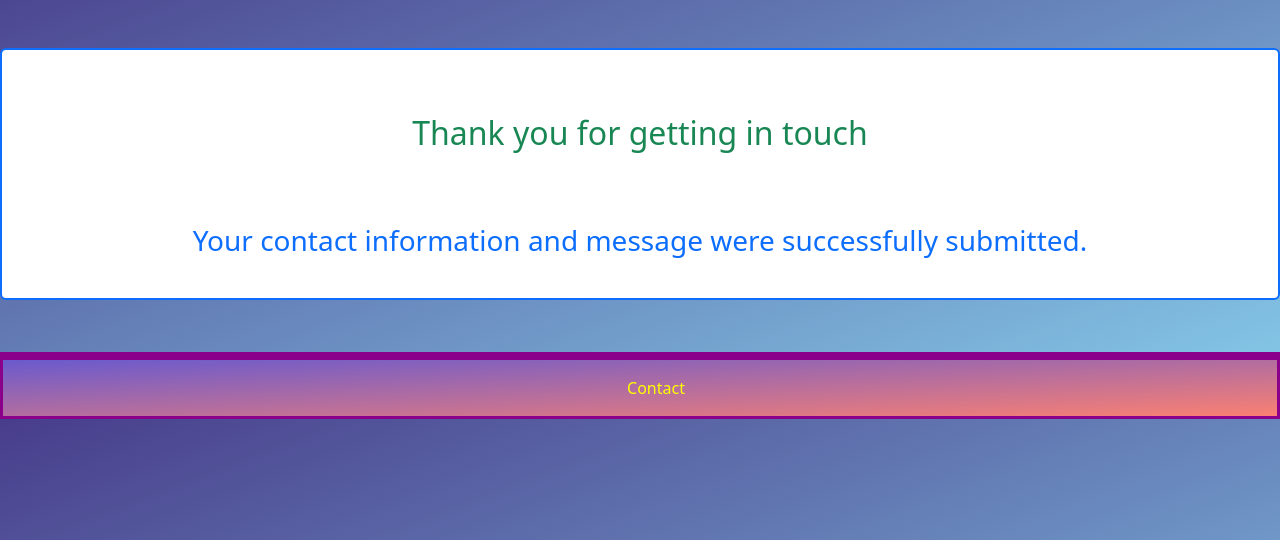
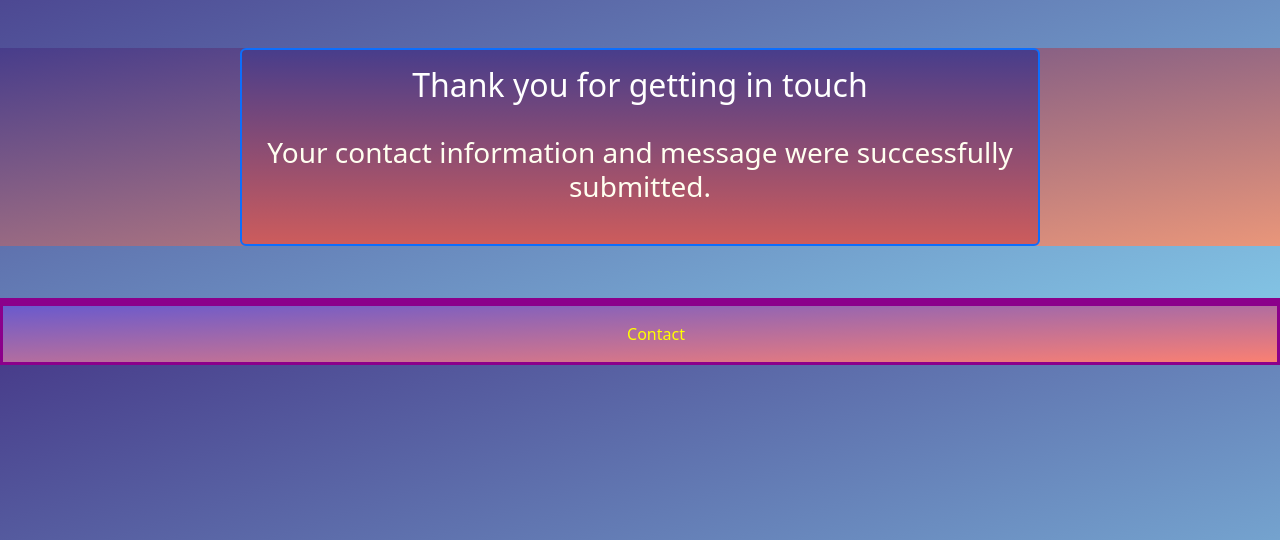
Before and after one commit to bgroveben/DjangoPlay2Learn, a Django app: template contact/templates/contact/success.html in a window 1280 px wide. Shown: the part 67-607 px from the top of the page. Run offline with Django 4.2, Linux system fonts and the light colour scheme; the template is opened without the code that fills it, so the values that code supplies are empty; some libraries are stand-ins or nearby versions.

Commit message:
Update styling on contact success page

```diff
--- a/contact/templates/contact/success.html
+++ b/contact/templates/contact/success.html
@@ -4,8 +4,10 @@
 
 <link rel="stylesheet" type="text/css" href="{% static 'contact/contact.css' %}">
 {% block main %}
-<div class="card border-2 border-primary border-rounded m-auto p-3 text-center my-5" >
-    <h2 class="text-success my-5">Thank you for getting in touch</h2>
-    <h3 class="text-primary my-4">Your contact information and message were successfully submitted.</h3>
+<div class="jumbotron jumbotron-fluid" style="background-image: linear-gradient(to bottom right, darkslateblue, darksalmon);">
+    <div class="card border-2 border-primary border-rounded m-auto p-3 text-center my-5"style="max-width: 50rem; background-image: linear-gradient(darkslateblue, indianred);" >
+        <h2 class="text-white">Thank you for getting in touch</h2>
+        <h3 class="my-4" style="color:ivory;">Your contact information and message were successfully submitted.</h3>
+    </div>
 </div>
 {% endblock main %}
```
